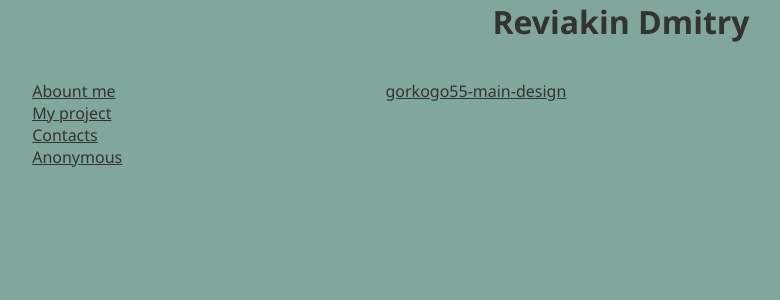
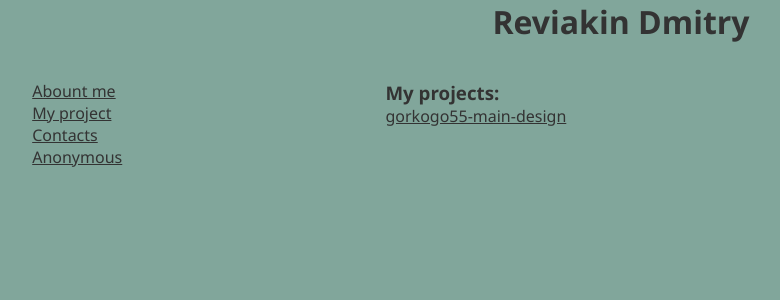
Before and after one commit to reviakin/personal-site, a React (Vite) app: page /projects in a window 1280 px wide. Shown: the top 300 px of the page, without its empty margins (19-799 px from the left). Built offline with nearby package versions, Linux system fonts and the light colour scheme.

Commit message:
add a title in Projects

```diff
--- a/src/components/Projects.js
+++ b/src/components/Projects.js
@@ -11,6 +11,7 @@ var projectsArr = [
 export default function Projects() {
     return (
         <div>
+            <h3>My projects:</h3>
             <ul>
                 {
                     projectsArr.map(function renderProject({ name, link }) {
```
